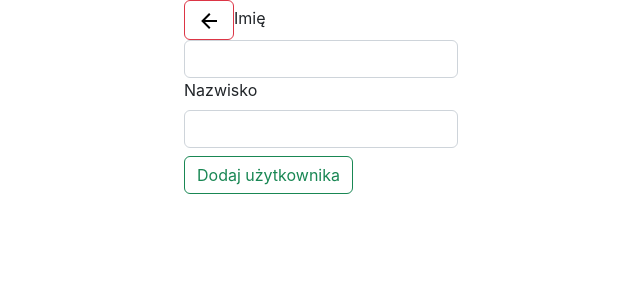
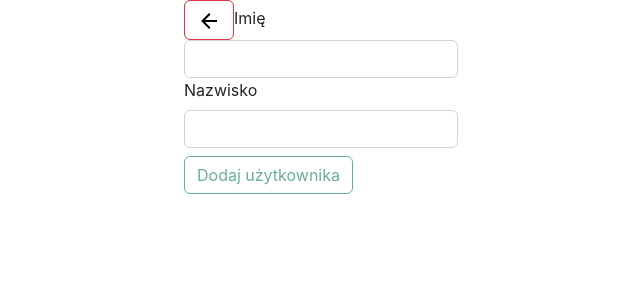
Before and after one commit to Jakub-S-K/deutsch-qr-tag-dashboard, a React (Create React App) app: page /add/user in a window 1280 px wide. Shown: the top 300 px of the page, without its empty margins (319-959 px from the left). Built offline with nearby package versions, Linux system fonts and the light colour scheme.

Commit message:
do not allow data submit when there is nothing to be added / changed

```diff
--- a/src/views/Users/UserForm.tsx
+++ b/src/views/Users/UserForm.tsx
@@ -61,6 +61,9 @@ export const UserForm = () => {
       {userModify ? (
         <Button
           color="primary"
+          disabled={
+            user.name === userData.name && user.surname === userData.surname
+          }
           onClick={async () =>
             setStatus(
               await patchRequest({
@@ -76,6 +79,7 @@ export const UserForm = () => {
         <Button
           color="success"
           outline
+          disabled={user.name.length === 0 || user.surname.length === 0}
           onClick={async () =>
             setStatus(
               await postRequest({
```
